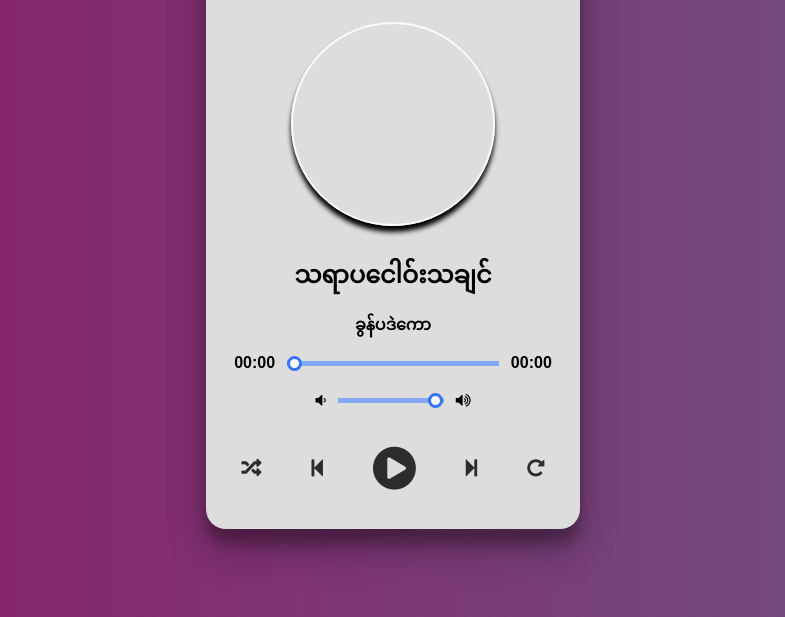
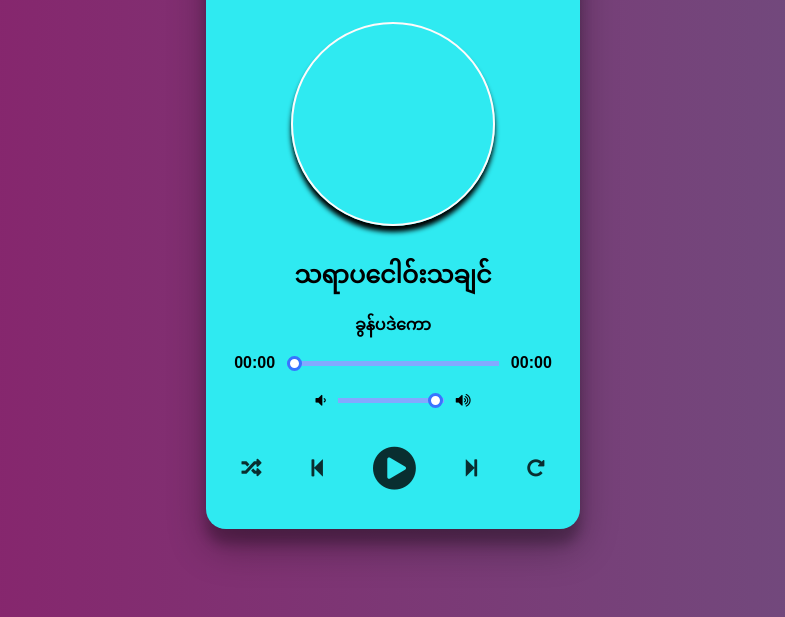
Before and after one commit to CartoonTgiMusic/ao, a plain HTML site: page index.html in a window 1280 px wide. Shown: the part 183-800 px from the top of the page, without its empty margins (247-1032 px from the left). Drawn offline with Linux system fonts and the light colour scheme.

Commit message:
Update style.css

```diff
--- a/style.css
+++ b/style.css
@@ -15,7 +15,7 @@ body {
       border: 1px solid transparent;
       padding: 10px;
       border-radius: 20px;
-      background-color: #ddd;
+      background-color: #2feaf1;
       box-shadow: rgba(0, 0, 0, 0.3) 0px 19px 38px, rgba(0, 0, 0, 0.22) 0px 15px 12px;
     }
 
```
